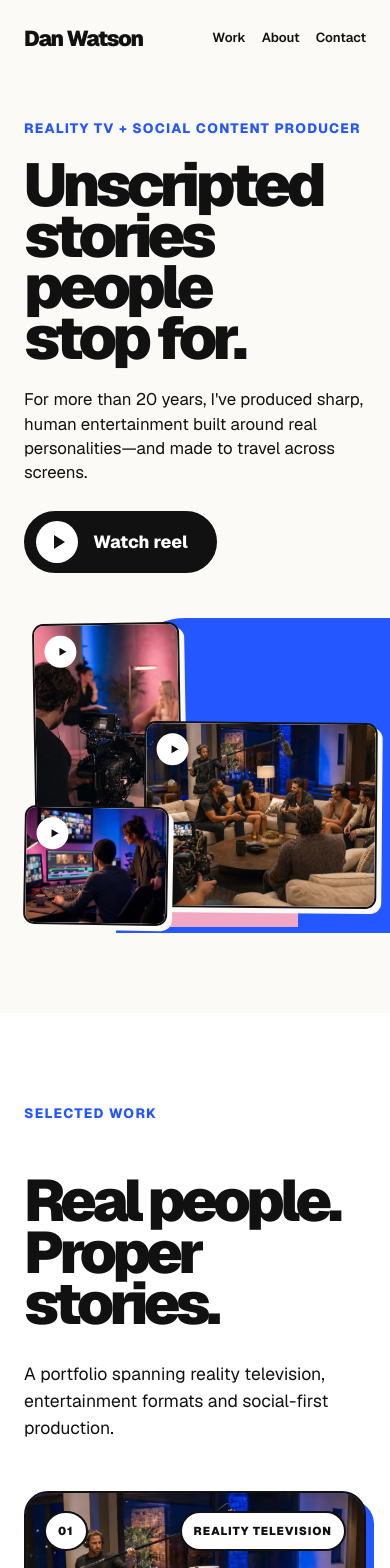
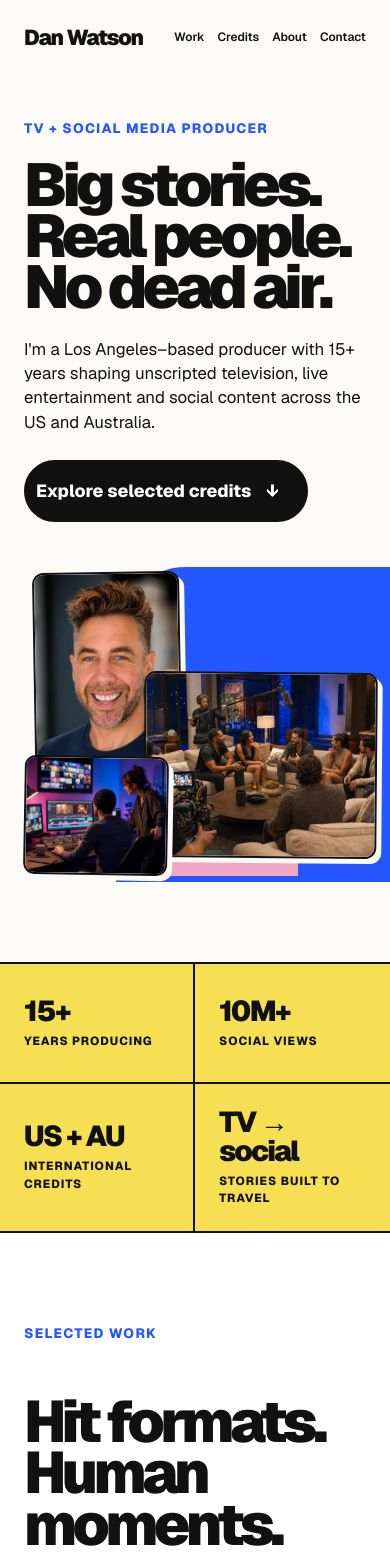
Before and after one commit to michealsheehy-alt/dan-watson-portfolio, a Next.js app: page / in a window 390 px wide. Shown: the top 1568 px of the page. Built offline with nearby package versions, Linux system fonts and the light colour scheme.

Commit message:
Add Dan Watson experience and career credits

```diff
--- a/app/globals.css
+++ b/app/globals.css
@@ -118,7 +118,8 @@ nav a:focus-visible::after {
 
 .hero h1,
 .section-heading h2,
-.reel-copy h2,
+.impact-copy h2,
+.credits-heading h2,
 .about-title h2,
 .contact-section h2 {
   margin: 0;
@@ -295,6 +296,41 @@ nav a:focus-visible::after {
   transform: translateY(5px);
 }
 
+.proof-strip {
+  display: grid;
+  grid-template-columns: repeat(4, 1fr);
+  border-top: 2px solid var(--ink);
+  border-bottom: 2px solid var(--ink);
+  background: var(--yellow);
+}
+
+.proof-strip > div {
+  display: grid;
+  min-height: 142px;
+  align-content: center;
+  gap: 6px;
+  padding: 24px clamp(24px, 4vw, 58px);
+  border-right: 2px solid var(--ink);
+}
+
+.proof-strip > div:last-child {
+  border-right: 0;
+}
+
+.proof-strip strong {
+  font-size: clamp(1.8rem, 3.1vw, 3.4rem);
+  font-weight: 900;
+  letter-spacing: -0.06em;
+  line-height: 1;
+}
+
+.proof-strip span {
+  font-size: 0.74rem;
+  font-weight: 800;
+  letter-spacing: 0.08em;
+  text-transform: uppercase;
+}
+
 .work-section {
   padding: clamp(90px, 10vw, 150px) clamp(24px, 4.4vw, 72px);
   background: white;
@@ -313,7 +349,8 @@ nav a:focus-visible::after {
 }
 
 .section-heading h2,
-.reel-copy h2,
+.impact-copy h2,
+.credits-heading h2,
 .about-title h2,
 .contact-section h2 {
   font-size: clamp(3.6rem, 6.3vw, 6.8rem);
@@ -417,32 +454,32 @@ nav a:focus-visible::after {
   line-height: 1.55;
 }
 
-.work-link {
+.work-credit {
+  display: grid;
+  gap: 5px;
   align-self: end;
   justify-self: end;
+  text-align: right;
+}
+
+.work-credit strong,
+.work-credit span {
   font-size: 0.78rem;
   font-weight: 800;
   letter-spacing: 0.06em;
   text-transform: uppercase;
 }
 
-.draft-note {
-  max-width: 690px;
-  margin: 145px auto 0;
-  padding: 22px 25px;
-  border: 1px solid var(--line);
-  border-radius: 14px;
-  color: #555;
-  font-size: 0.88rem;
-  line-height: 1.5;
-  text-align: center;
+.work-credit span {
+  color: #666;
+  font-size: 0.7rem;
 }
 
-.reel-section {
+.impact-section {
   display: grid;
-  grid-template-columns: 0.75fr 1.25fr;
-  gap: 60px;
-  align-items: center;
+  grid-template-columns: 1fr 1fr;
+  gap: clamp(60px, 10vw, 150px);
+  align-items: start;
   padding: clamp(95px, 10vw, 155px) clamp(24px, 4.4vw, 72px);
   background: var(--ink);
   color: white;
@@ -452,16 +489,40 @@ nav a:focus-visible::after {
   color: var(--pink);
 }
 
-.reel-copy p:not(.eyebrow) {
-  max-width: 430px;
-  margin: 30px 0 25px;
-  color: #c9c9c9;
-  font-size: 1.1rem;
-  line-height: 1.55;
+.impact-copy h2 {
+  font-size: clamp(3.7rem, 7vw, 7.8rem);
+  line-height: 0.84;
 }
 
-.reel-status,
-.contact-placeholder,
+.impact-detail {
+  padding-top: 34px;
+}
+
+.impact-detail > p {
+  max-width: 670px;
+  margin: 0 0 24px;
+  color: #c9c9c9;
+  font-size: 1.12rem;
+  line-height: 1.65;
+}
+
+.impact-detail .impact-lead {
+  color: white;
+  font-size: clamp(1.65rem, 2.8vw, 2.8rem);
+  font-weight: 650;
+  letter-spacing: -0.04em;
+  line-height: 1.13;
+}
+
+.platform-list {
+  display: flex;
+  flex-wrap: wrap;
+  gap: 10px;
+  margin-top: 48px;
+}
+
+.platform-list span,
+.email-link,
 .linkedin-link,
 .social-link {
   display: inline-flex;
@@ -474,6 +535,11 @@ nav a:focus-visible::after {
   text-transform: uppercase;
 }
 
+.platform-list span {
+  border-color: rgba(255, 255, 255, 0.42);
+}
+
+.email-link,
 .linkedin-link {
   margin-right: 12px;
   border: 2px solid white;
@@ -496,50 +562,93 @@ nav a:focus-visible::after {
 }
 
 .linkedin-link:hover,
-.linkedin-link:focus-visible {
+.linkedin-link:focus-visible,
+.email-link:hover,
+.email-link:focus-visible {
   background: transparent;
   color: white;
   transform: translateY(-3px);
 }
 
-.reel-frame {
-  position: relative;
-  overflow: hidden;
-  min-height: 510px;
-  border: 2px solid white;
-  border-radius: 24px;
-  box-shadow: 12px 13px 0 var(--blue);
+.credits-section {
+  padding: clamp(95px, 11vw, 170px) clamp(24px, 4.4vw, 72px);
+  background: white;
 }
 
-.reel-frame::after {
-  position: absolute;
-  inset: 0;
-  background: linear-gradient(180deg, transparent 30%, rgba(0, 0, 0, 0.65));
-  content: "";
+.credits-heading {
+  display: grid;
+  grid-template-columns: 0.75fr 1.25fr 0.8fr;
+  align-items: end;
+  gap: 30px;
+  margin-bottom: 80px;
 }
 
-.reel-frame > img {
-  height: 100%;
-  min-height: 510px;
-  object-fit: cover;
+.credits-heading .eyebrow {
+  align-self: start;
 }
 
-.reel-overlay {
-  position: absolute;
-  z-index: 3;
-  right: 26px;
-  bottom: 26px;
-  left: 26px;
-  display: flex;
-  align-items: center;
-  gap: 18px;
-  font-size: 1.1rem;
-  font-weight: 700;
+.credits-heading h2 {
+  font-size: clamp(3.6rem, 6.3vw, 6.8rem);
+  line-height: 0.88;
 }
 
-.reel-play {
-  width: 74px;
-  height: 74px;
+.credits-heading > p:last-child {
+  max-width: 330px;
+  margin: 0;
+  font-size: 1.1rem;
+  line-height: 1.55;
+}
+
+.credit-groups {
+  display: grid;
+  grid-template-columns: repeat(2, minmax(0, 1fr));
+  gap: 72px 42px;
+}
+
+.credit-group h3 {
+  margin: 0 0 20px;
+  color: var(--blue);
+  font-size: 0.78rem;
+  font-weight: 850;
+  letter-spacing: 0.1em;
+  text-transform: uppercase;
+}
+
+.credit-group ul {
+  margin: 0;
+  padding: 0;
+  border-top: 2px solid var(--ink);
+  list-style: none;
+}
+
+.credit-group li {
+  display: grid;
+  grid-template-columns: minmax(0, 1fr) auto;
+  gap: 24px;
+  align-items: start;
+  padding: 17px 0;
+  border-bottom: 1px solid var(--line);
+}
+
+.credit-group li div {
+  display: grid;
+  gap: 4px;
+}
+
+.credit-group li strong {
+  font-size: 1rem;
+}
+
+.credit-group li span {
+  color: #666;
+  font-size: 0.78rem;
+  line-height: 1.4;
+}
+
+.credit-group li > span {
+  max-width: 130px;
+  padding-top: 2px;
+  text-align: right;
 }
 
 .about-section {
@@ -709,13 +818,18 @@ footer > a:not(.wordmark) {
     grid-template-columns: 1fr 1.8fr;
   }
 
-  .section-heading > p:last-child {
+  .section-heading > p:last-child,
+  .credits-heading > p:last-child {
     grid-column: 2;
   }
 
-  .reel-section,
+  .impact-section,
   .about-section {
     grid-template-columns: 1fr;
+  }
+
+  .credits-heading {
+    grid-template-columns: 1fr 1.8fr;
   }
 }
 
@@ -725,8 +839,8 @@ footer > a:not(.wordmark) {
   }
 
   nav {
-    gap: 16px;
-    font-size: 0.82rem;
+    gap: 13px;
+    font-size: 0.75rem;
   }
 
   .hero {
@@ -801,12 +915,14 @@ footer > a:not(.wordmark) {
     margin-bottom: 50px;
   }
 
-  .section-heading > p:last-child {
+  .section-heading > p:last-child,
+  .credits-heading > p:last-child {
     grid-column: 1;
   }
 
   .section-heading h2,
-  .reel-copy h2,
+  .impact-copy h2,
+  .credits-heading h2,
   .about-title h2 {
     font-size: clamp(3.4rem, 15vw, 5rem);
   }
@@ -830,26 +946,44 @@ footer > a:not(.wordmark) {
     grid-template-columns: 1fr;
   }
 
-  .work-link {
+  .work-credit {
     justify-self: start;
+    text-align: left;
   }
 
-  .draft-note {
-    margin-top: 25px;
+  .proof-strip {
+    grid-template-columns: repeat(2, 1fr);
   }
 
-  .reel-section {
+  .proof-strip > div {
+    min-height: 120px;
+    border-bottom: 2px solid var(--ink);
+  }
+
+  .proof-strip > div:nth-child(2) {
+    border-right: 0;
+  }
+
+  .proof-strip > div:nth-child(n + 3) {
+    border-bottom: 0;
+  }
+
+  .impact-section {
     gap: 50px;
   }
 
-  .reel-frame,
-  .reel-frame > img {
-    min-height: 330px;
+  .impact-detail {
+    padding-top: 0;
   }
 
-  .reel-play {
-    width: 56px;
-    height: 56px;
+  .credits-heading {
+    grid-template-columns: 1fr;
+    margin-bottom: 50px;
+  }
+
+  .credit-groups {
+    grid-template-columns: 1fr;
+    gap: 54px;
   }
 
   .about-section {
--- a/app/layout.tsx
+++ b/app/layout.tsx
@@ -15,7 +15,7 @@ const geistMono = Geist_Mono({
 export const metadata: Metadata = {
   title: "Dan Watson | Reality TV & Social Content Producer",
   description:
-    "Dan Watson produces sharp, human reality television and social content built around real personalities and unforgettable moments.",
+    "Dan Watson is a Los Angeles TV and social media producer with 15+ years of credits spanning Love Island USA, American Idol, The Project, Beyond the Villa and more.",
   other: {
     "codex-preview": "development",
   },
--- a/app/page.tsx
+++ b/app/page.tsx
@@ -1,76 +1,134 @@
-const work = [
+const featuredWork = [
   {
     number: "01",
-    category: "Reality television",
-    title: "Returning reality series",
+    category: "Social",
+    title: "DWTS: The Next Pro",
+    role: "Senior Social Media Producer",
+    network: "ABC + Hulu",
     description:
-      "Character-led storytelling shaped for pace, jeopardy and must-watch moments.",
-    image: "/images/reality-set.webp",
-    imagePosition: "center",
+      "Prime-time entertainment instincts translated into fast, platform-aware social storytelling.",
+    image: "/images/camera-operator.webp",
+    imagePosition: "center 32%",
     tone: "blue",
   },
   {
     number: "02",
-    category: "Entertainment",
-    title: "Studio & format production",
+    category: "Social",
+    title: "Beyond the Villa",
+    role: "Senior Social Media Producer",
+    network: "Peacock",
     description:
-      "Big personalities, clear formats and production that keeps the energy moving.",
-    image: "/images/camera-operator.webp",
-    imagePosition: "center 32%",
+      "Social-first production built around personality, cultural momentum and audience conversation.",
+    image: "/images/reality-set.webp",
+    imagePosition: "center",
     tone: "pink",
   },
   {
     number: "03",
-    category: "Social",
-    title: "Social-first series",
+    category: "Reality",
+    title: "American Idol",
+    role: "Senior Field Producer",
+    network: "ABC",
     description:
-      "Fast, platform-aware content designed to hook early and travel further.",
-    image: "/images/post-production.webp",
-    imagePosition: "center",
+      "Character-led field storytelling shaped with warmth, pace and a clear eye for the memorable moment.",
+    image: "/images/camera-operator.webp",
+    imagePosition: "center 28%",
     tone: "yellow",
   },
   {
     number: "04",
-    category: "Development",
-    title: "Casting & story development",
+    category: "Reality",
+    title: "Love Island USA",
+    role: "Control Room Producer",
+    network: "CBS",
     description:
-      "Finding the people, tensions and emotional turns that make unscripted work.",
+      "High-pressure multi-camera production, tracking evolving stories and making decisions at broadcast speed.",
     image: "/images/reality-set.webp",
-    imagePosition: "70% center",
+    imagePosition: "68% center",
     tone: "pink",
   },
   {
     number: "05",
-    category: "Post-production",
-    title: "Edit producing",
+    category: "Food",
+    title: "Worst Cooks in America",
+    role: "Senior Field Producer · 8 seasons",
+    network: "Food Network",
     description:
-      "Turning a mountain of footage into a focused, funny and human final story.",
+      "Eight seasons balancing competition, comedy and the human beats that keep a returning format fresh.",
     image: "/images/post-production.webp",
     imagePosition: "center",
     tone: "blue",
   },
   {
     number: "06",
-    category: "Digital",
-    title: "Campaign cutdowns",
+    category: "Talk",
+    title: "The Project",
+    role: "Talent Producer · 10 seasons",
+    network: "Network 10 Australia",
     description:
-      "Flexible edits, short-form storytelling and extra life for every production.",
+      "A decade of timely entertainment, talent relationships and audience-first storytelling on nightly television.",
     image: "/images/camera-operator.webp",
-    imagePosition: "center 25%",
+    imagePosition: "center 24%",
     tone: "yellow",
   },
 ];
 
-const strengths = [
-  ["01", "Reality television"],
-  ["02", "Entertainment"],
-  ["03", "Social media content"],
-  ["04", "20+ years in the industry"],
+const creditGroups = [
+  {
+    label: "Social + development",
+    credits: [
+      ["DWTS: The Next Pro", "Senior Social Media Producer", "ABC + Hulu"],
+      ["Beyond the Villa", "Senior Social Media Producer", "Peacock"],
+      ["The Plus Bus", "Senior Social Media Producer", "TikTok"],
+      ["Development", "Development Producer", "Fox"],
+      ["Secret Star", "Senior Producer", "Fox"],
+    ],
+  },
+  {
+    label: "US unscripted",
+    credits: [
+      ["Claim to Fame", "Senior Field Producer", "ABC"],
+      ["American Idol", "Senior Field Producer", "ABC"],
+      ["The Real Dirty Dancing", "Senior Field Producer", "Fox"],
+      ["Table Wars with Martha Stewart", "Senior Field Producer", "HGTV"],
+      ["Worst Cooks in America", "Senior Field Producer · 8 seasons", "Food Network"],
+      ["Halloween Baking Championship", "Senior Field Producer", "Food Network"],
+      ["Holey Moley", "Senior Field Producer", "ABC"],
+      ["Love Island USA", "Control Room Producer", "CBS"],
+      ["Santa's Baking Blizzard", "Field Producer", "Food Network"],
+      ["Martha Stewart's Cake Spectacular", "Field Producer", "Food Network"],
+      ["Dancing with the Stars", "Field Producer", "ABC"],
+      ["Common Sense", "Field Producer", "Fox"],
+    ],
+  },
+  {
+    label: "Australian television",
+    credits: [
+      ["Gogglebox", "Field Producer · 6 seasons", "Network 10"],
+      ["MasterChef", "Senior Casting Producer", "Network 10"],
+      ["Kiss Bang Love", "Senior Casting Producer", "Network 10"],
+      ["Farmer Wants a Wife", "Field Producer", "Nine"],
+      ["I'm a Celebrity…Get Me Out of Here!", "Field Producer", "Network 10"],
+      ["The Project", "Talent Producer · 10 seasons", "Network 10"],
+      ["Good Morning Australia", "Producer · 6 seasons", "Network 10"],
+    ],
+  },
+  {
+    label: "Radio",
+    credits: [
+      ["The Stick Shift", "Host", "Nova 100 FM"],
+      ["The Morning Show", "Producer", "Nova 100 FM"],
+      ["The Morning Show", "Roving Reporter", "Nova 100 FM"],
+    ],
+  },
 ];
 
-function PlayIcon() {
-  return <span aria-hidden="true" className="play-icon" />;
-}
+const strengths = [
+  ["01", "Talent direction + instant rapport"],
+  ["02", "Field + multi-camera control room producing"],
+  ["03", "Casting, story + development"],
+  ["04", "Social strategy + platform-first production"],
+];
 
 export default function Home() {
   return (
@@ -81,6 +139,7 @@ export default function Home() {
         </a>
         <nav aria-label="Primary navigation">
           <a href="#work">Work</a>
+          <a href="#credits">Credits</a>
           <a href="#about">About</a>
           <a href="#contact">Contact</a>
         </nav>
@@ -88,56 +147,44 @@ export default function Home() {
 
       <section className="hero" id="top">
         <div className="hero-copy">
-          <p className="eyebrow">Reality TV + social content producer</p>
+          <p className="eyebrow">TV + social media producer</p>
           <h1>
-            Unscripted
+            Big stories.
             <br />
-            stories people
+            Real people.
             <br />
-            stop for.
+            No dead air.
           </h1>
           <p className="hero-intro">
-            For more than 20 years, I&apos;ve produced sharp, human
-            entertainment built around real personalities—and made to travel
-            across screens.
+            I&apos;m a Los Angeles–based producer with 15+ years shaping
+            unscripted television, live entertainment and social content across
+            the US and Australia.
           </p>
-          <a className="button button-dark" href="#reel">
-            <span className="button-play">
-              <PlayIcon />
-            </span>
-            Watch reel
+          <a className="button button-dark" href="#work">
+            Explore selected credits <span aria-hidden="true">↓</span>
           </a>
         </div>
 
-        <div className="hero-media" aria-label="Behind the scenes in production">
+        <div className="hero-media" aria-label="Dan Watson and scenes from production">
           <span className="shape shape-blue" />
           <span className="shape shape-pink" />
           <figure className="media-card media-card-portrait">
             <img
-              alt="Camera operator filming a reality television interview"
-              src="/images/camera-operator.webp"
+              alt="Portrait of television and social media producer Dan Watson"
+              src="/images/dan-watson.webp"
             />
-            <span className="card-play">
-              <PlayIcon />
-            </span>
           </figure>
           <figure className="media-card media-card-wide">
             <img
               alt="Reality television production filming an ensemble scene"
               src="/images/reality-set.webp"
             />
-            <span className="card-play">
-              <PlayIcon />
-            </span>
           </figure>
           <figure className="media-card media-card-small">
             <img
               alt="Editor and producer collaborating in post-production"
               src="/images/post-production.webp"
             />
-            <span className="card-play">
-              <PlayIcon />
-            </span>
           </figure>
         </div>
 
@@ -147,18 +194,41 @@ export default function Home() {
         </a>
       </section>
 
+      <section className="proof-strip" aria-label="Career highlights">
+        <div>
+          <strong>15+</strong>
+          <span>years producing</span>
+        </div>
+        <div>
+          <strong>10M+</strong>
+          <span>social views</span>
+        </div>
+        <div>
+          <strong>US + AU</strong>
+          <span>international credits</span>
+        </div>
+        <div>
+          <strong>TV → social</strong>
+          <span>stories built to travel</span>
+        </div>
+      </section>
+
       <section className="work-section" id="work">
         <div className="section-heading">
           <p className="eyebrow">Selected work</p>
-          <h2>Real people.<br />Proper stories.</h2>
+          <h2>
+            Hit formats.
+            <br />
+            Human moments.
+          </h2>
           <p>
-            A portfolio spanning reality television, entertainment formats and
-            social-first production.
+            From control rooms and field shoots to platform-first campaigns,
+            Dan&apos;s credits span reality, competition, talk and social.
           </p>
         </div>
 
         <div className="work-grid">
-          {work.map((item) => (
+          {featuredWork.map((item) => (
             <article className={`work-card work-card-${item.tone}`} key={item.number}>
               <div className="work-image">
                 <img
@@ -172,60 +242,98 @@ export default function Home() {
               <div className="work-copy">
                 <h3>{item.title}</h3>
                 <p>{item.description}</p>
-                <span className="work-link">
-                  Project credit to add <span aria-hidden="true">↗</span>
-                </span>
+                <div className="work-credit">
+                  <strong>{item.role}</strong>
+                  <span>{item.network}</span>
+                </div>
               </div>
             </article>
           ))}
         </div>
-
-        <p className="draft-note">
-          This first portfolio draft uses representative project categories.
-          Dan&apos;s actual show titles, production companies and credits can be
-          dropped straight into these cards.
-        </p>
       </section>
 
-      <section className="reel-section" id="reel">
-        <div className="reel-copy">
-          <p className="eyebrow eyebrow-light">Showreel</p>
-          <h2>Ninety seconds.<br />No filler.</h2>
+      <section className="impact-section">
+        <div className="impact-copy">
+          <p className="eyebrow eyebrow-light">The producer behind the moment</p>
+          <h2>
+            Prime-time
+            <br />
+            instincts.
+            <br />
+            Social speed.
+          </h2>
+        </div>
+        <div className="impact-detail">
+          <p className="impact-lead">
+            Dan builds trust quickly—whether directing a high-stakes field
+            shoot, guiding a multi-camera control room or working one-on-one
+            with talent.
+          </p>
           <p>
-            A dedicated reel player is ready for Dan&apos;s Vimeo, YouTube or
-            hosted video link.
+            His interview credits include Brad Pitt, Kim Kardashian, Ariana
+            Grande and Will Ferrell. The result is work with comedy, heart and
+            cinematic storytelling, delivered calmly under demanding
+            production deadlines.
           </p>
-          <span className="reel-status">Showreel link to add</span>
+          <div className="platform-list" aria-label="Selected networks and platforms">
+            {["ABC", "Hulu", "Peacock", "CBS", "Fox", "TikTok", "HGTV", "Food Network"].map(
+              (platform) => (
+                <span key={platform}>{platform}</span>
+              ),
+            )}
+          </div>
         </div>
-        <div className="reel-frame" aria-label="Showreel placeholder">
-          <img
-            alt="Behind the scenes of a reality television production"
-            src="/images/reality-set.webp"
-          />
-          <div className="reel-overlay">
-            <span className="reel-play">
-              <PlayIcon />
-            </span>
-            <span>Dan Watson / Showreel</span>
-          </div>
+      </section>
+
+      <section className="credits-section" id="credits">
+        <div className="credits-heading">
+          <p className="eyebrow">Experience + credits</p>
+          <h2>The full rundown.</h2>
+          <p>
+            Selected career credits across television, social, development and
+            radio.
+          </p>
+        </div>
+        <div className="credit-groups">
+          {creditGroups.map((group) => (
+            <section className="credit-group" key={group.label}>
+              <h3>{group.label}</h3>
+              <ul>
+                {group.credits.map(([title, role, network], index) => (
+                  <li key={`${group.label}-${title}-${role}-${index}`}>
+                    <div>
+                      <strong>{title}</strong>
+                      <span>{role}</span>
+                    </div>
+                    <span>{network}</span>
+                  </li>
+                ))}
+              </ul>
+            </section>
+          ))}
         </div>
       </section>
 
       <section className="about-section" id="about">
         <div className="about-title">
           <p className="eyebrow">About Dan</p>
-          <h2>Story first.<br />Always.</h2>
+          <h2>
+            Story first.
+            <br />
+            Always.
+          </h2>
         </div>
         <div className="about-copy">
           <p className="about-lead">
-            Dan Watson is a Los Angeles–based TV and social media producer with
-            more than 20 years of experience in entertainment.
+            Sharp editorial judgment, pop-culture instinct and a steady hand
+            when the camera rolls.
           </p>
           <p>
-            His work is rooted in the unpredictable, funny and revealing
-            moments that make reality television impossible to turn off—and in
-            reshaping those stories for the way audiences watch and share
-            content now.
+            Dan Watson is a Los Angeles–based TV and social media producer with
+            15+ years of experience across the US and Australia. He creates
+            compelling conversations, finds the revealing beat in unscripted
+            stories and knows how to make premium entertainment move at the
+            speed of social.
           </p>
           <div className="strength-list">
             {strengths.map(([number, label]) => (
@@ -241,12 +349,12 @@ export default function Home() {
             rel="noreferrer"
             target="_blank"
           >
-            <span className="radio-story-label">Before LA / Nova 100</span>
+            <span className="radio-story-label">Where it started / Nova 100 FM</span>
             <strong>The Stick Shift</strong>
             <p>
-              Dan created and hosted Australia&apos;s first LGBTQ+ program on
-              commercial radio—an inclusive entertainment show made for
-              everyone.
+              Before television and socials, Dan hosted Australia&apos;s first
+              LGBTQ+ program on commercial radio—sharpening his voice and
+              deepening his connection with diverse audiences.
             </p>
             <span className="radio-story-link">
               Read the 2008 profile <span aria-hidden="true">↗</span>
@@ -257,17 +365,24 @@ export default function Home() {
 
       <section className="contact-section" id="contact">
         <p className="eyebrow">Contact</p>
-        <h2>Got a story<br />worth stopping for?</h2>
+        <h2>
+          Let&apos;s make
+          <br />
+          the moment.
+        </h2>
         <p>
-          For commissions, productions, development work and availability.
+          For television, social campaigns, development work and availability.
         </p>
+        <a className="email-link" href="mailto:danielcharles78@gmail.com">
+          Email Dan <span aria-hidden="true">↗</span>
+        </a>
         <a
           className="linkedin-link"
           href="https://www.linkedin.com/in/dan-watson-12211889/"
           rel="noreferrer"
           target="_blank"
         >
-          Connect on LinkedIn <span aria-hidden="true">↗</span>
+          LinkedIn <span aria-hidden="true">↗</span>
         </a>
         <a
           className="social-link"
@@ -285,14 +400,14 @@ export default function Home() {
         >
           Threads <span aria-hidden="true">↗</span>
         </a>
-        <span className="contact-placeholder">Email address to add</span>
       </section>
 
       <footer>
         <a className="wordmark" href="#top">
           Dan Watson
         </a>
-        <p>TV + social content producer</p>
+        <p>TV + social media producer</p>
+        <a href="mailto:danielcharles78@gmail.com">Email ↗</a>
         <a
           href="https://www.linkedin.com/in/dan-watson-12211889/"
           rel="noreferrer"
@@ -300,9 +415,6 @@ export default function Home() {
         >
           LinkedIn ↗
         </a>
-        <a href="https://www.instagram.com/tastydan/" rel="noreferrer" target="_blank">
-          Instagram ↗
-        </a>
         <p>© 2026 Dan Watson</p>
       </footer>
     </main>
```
Also changed, not shown: public/images/dan-watson.webp (added).
